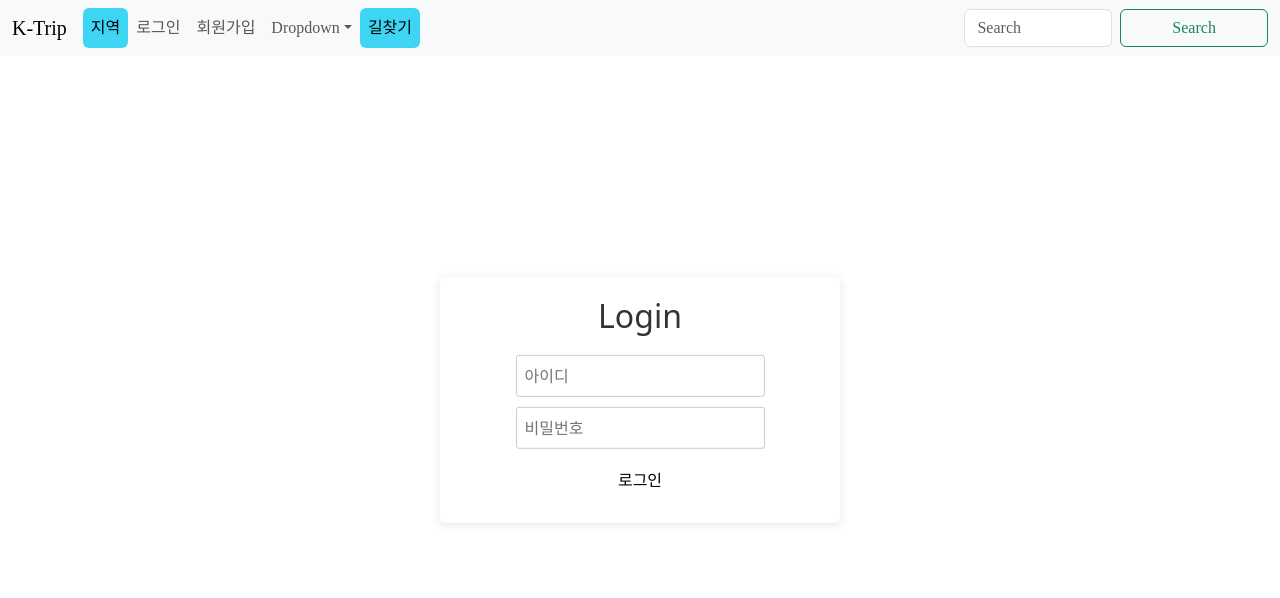
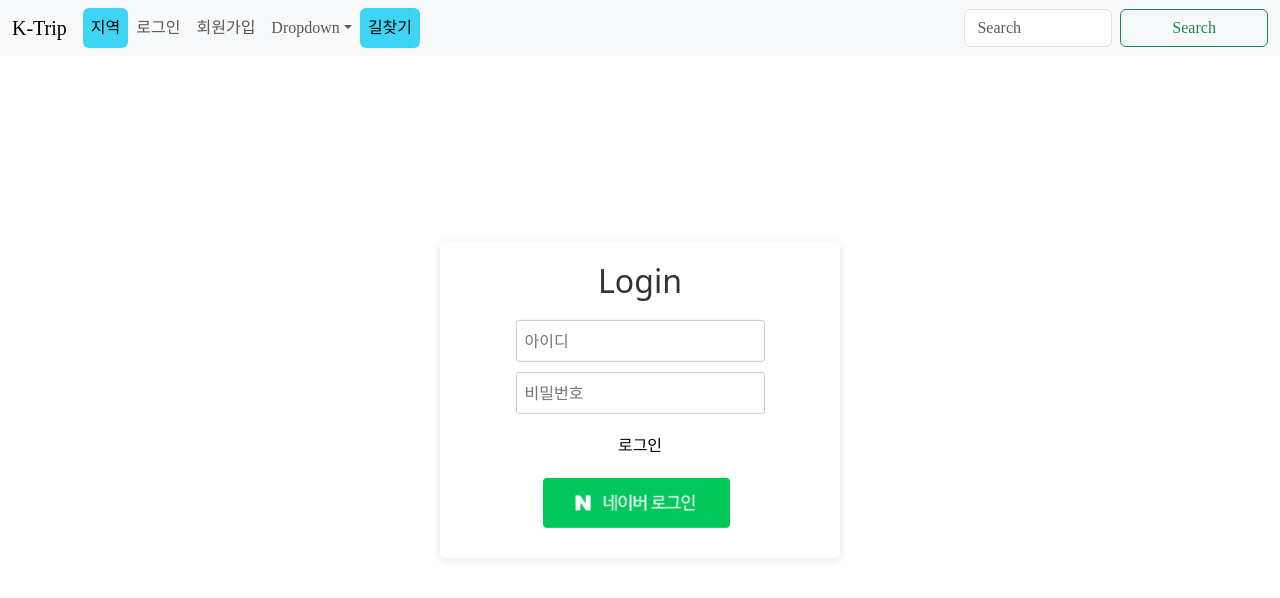
Before and after one commit to hyoinYang/kTrip-frontend, a React (Create React App) app in the folder k_trip/: page /login in a window 1280 px wide. Shown: the top 598 px of the page. Built offline with nearby package versions, Linux system fonts and the light colour scheme; no server answers; a web font is replaced by a local one.

Commit message:
ADD: 네이버 로그인 버튼 및 라우팅

```diff
--- a/k_trip/src/pages/LoginPage.js
+++ b/k_trip/src/pages/LoginPage.js
@@ -3,6 +3,9 @@ import axios from 'axios';
 import { useNavigate } from 'react-router-dom'; // React Router의 useNavigate 임포트
 import postData from "../postData"; // postData 함수 임포트
 import '../css/LoginPage.css';
+import naverLoginBtn from '../image/btnG_완성형.png';
+import fetchData from "../fetchData";
+import TokenSetter from "./TokenSetter";
 function LoginPage(){
     const [id, setId] = useState('');
     const [password, setPassword] = useState('');
@@ -26,7 +29,10 @@ function LoginPage(){
                 navigate('/'); // 로그인 성공 시 '/' 경로로 이동
         }
     };
-
+    const handleNaverLogin = (event) => {
+        event.preventDefault();
+        window.location.href = 'http://localhost:8080/login/oauth2';
+    };
     return (
         <div className="login-container">
             <h2 className="login-title">Login</h2>
@@ -55,6 +61,9 @@ function LoginPage(){
                     로그인
                 </button>
             </form>
+            <button type="submit" className = "login-button" disabled={loading} onClick={(e) => handleNaverLogin(e)}>
+                    <img src={naverLoginBtn} className="naver-login-button"/>
+            </button>
         </div>
     );
 };
```
